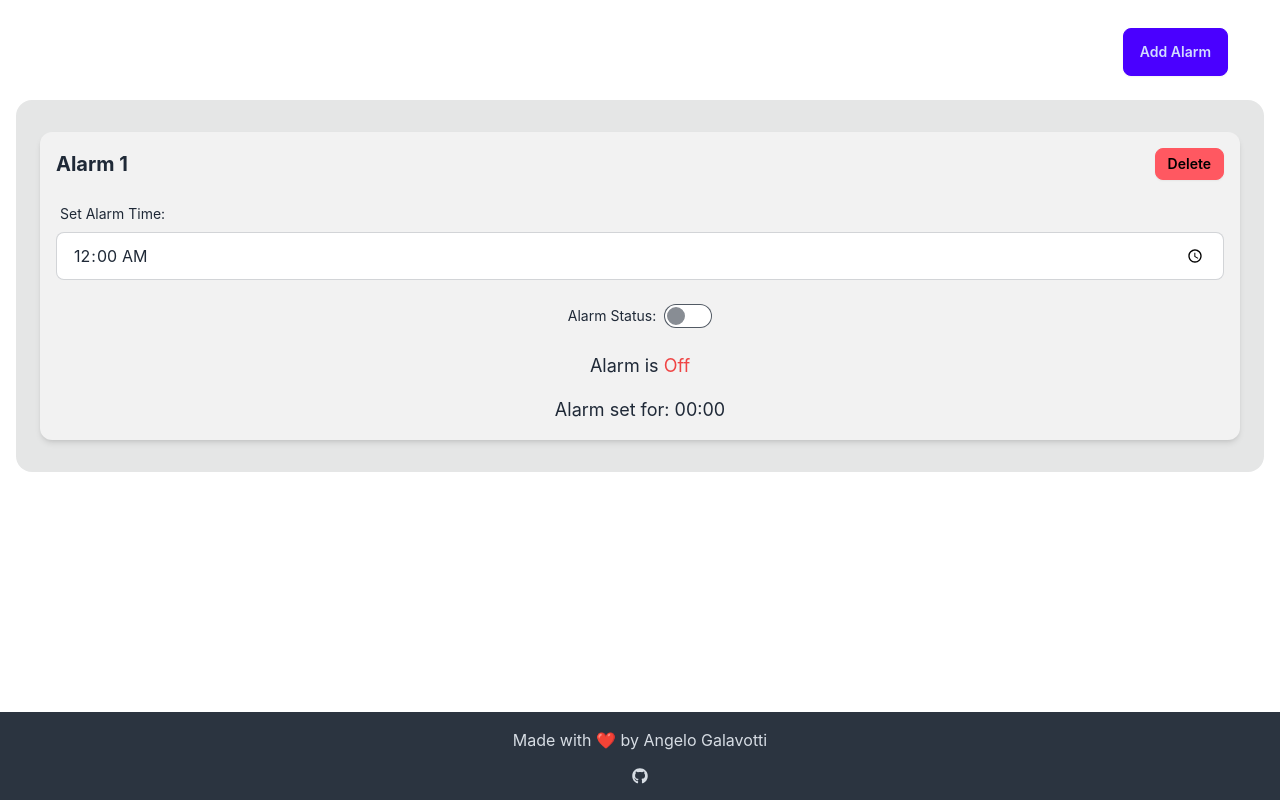
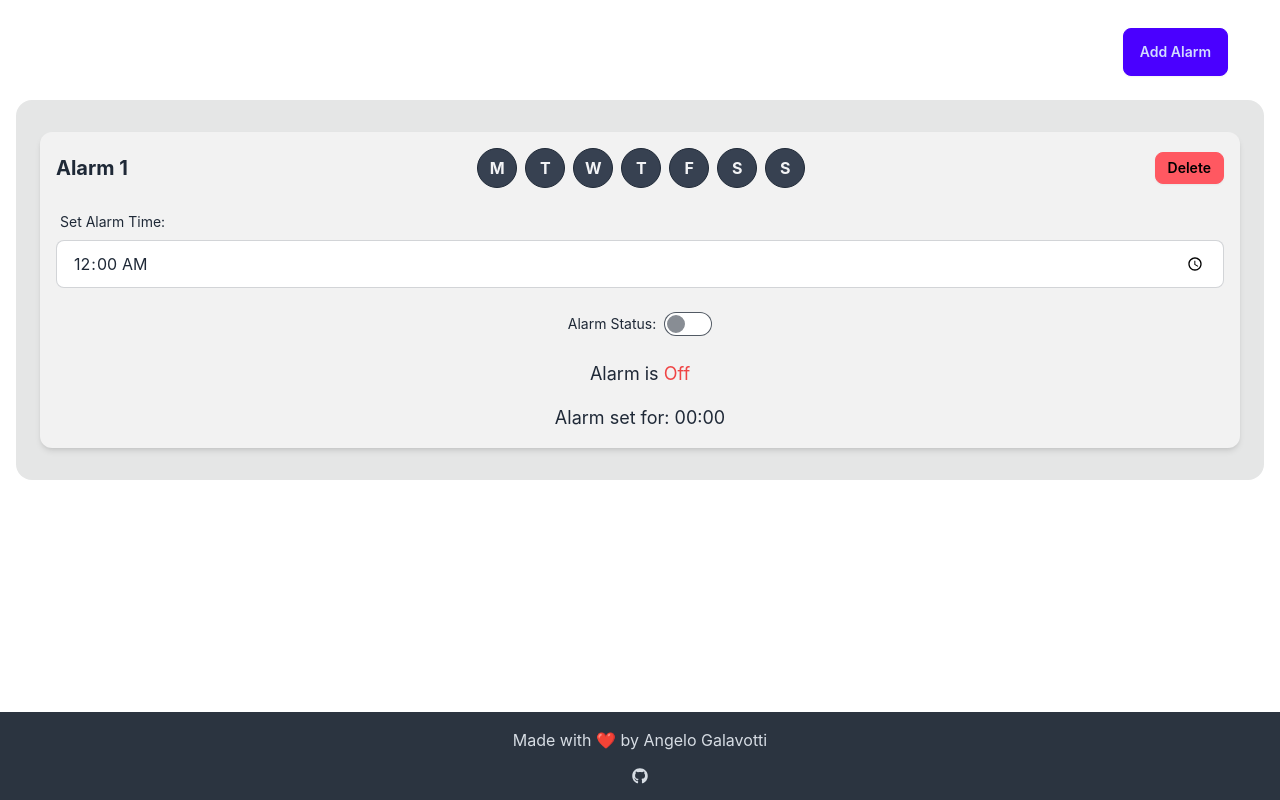
Before and after one commit to AngeloGalav/iot-smart-alarm, a React (Create React App) app in the folder frontend/: page / in a window 1280 px wide. Both pictures are taken after a click on the button "Add Alarm". Built offline with nearby package versions, Linux system fonts and the light colour scheme.

Commit message:
Add day repetition UI in frontend
- add day repetition cleanup in frontend
- remove some unused imports

```diff
--- a/frontend/src/components/Alarm.jsx
+++ b/frontend/src/components/Alarm.jsx
@@ -3,9 +3,32 @@ import React, { useState, useEffect } from "react";
 const Alarm = ({ id, onDelete }) => {
   const [isAlarmOn, setIsAlarmOn] = useState(false);
   const [alarmTime, setAlarmTime] = useState("00:00");
+  const [selectedDays, setSelectedDays] = useState(new Set());
 
   const handleToggle = () => setIsAlarmOn(!isAlarmOn);
   const handleTimeChange = (e) => setAlarmTime(e.target.value);
+
+  const weekdays = [
+    { label: "M", id: 1, name: "Monday" },
+    { label: "T", id: 2, name: "Tuesday" },
+    { label: "W", id: 3, name: "Wednesday" },
+    { label: "T", id: 4, name: "Thursday" },
+    { label: "F", id: 5, name: "Friday" },
+    { label: "S", id: 6, name: "Saturday" },
+    { label: "S", id: 7, name: "Sunday" },
+  ];
+
+  // Handle toggling of selected days
+  const handleDayClick = (dayId) => {
+    // react automatically sends the prevstate as parameter to the anon func
+    // this happens each time we use an updater from the useState hook
+    setSelectedDays((prevDays) => {
+      const updatedDays = new Set(prevDays);
+      // add to the set only if it is not the in the prevDays list,
+      updatedDays.has(dayId) ? updatedDays.delete(dayId) : updatedDays.add(dayId);
+      return updatedDays;
+    });
+  };
 
   // This stuff will be handled by the module in due time
   // runs each time [isAlarmOn, alarmTime] changes
@@ -28,11 +51,31 @@ const Alarm = ({ id, onDelete }) => {
   return (
     <div className="p-4 my-2 bg-base-200 rounded-xl shadow-md space-y-4 text-center">
       <div className="flex justify-between items-center">
+        {/* ALarm title */}
         <h2 className="text-xl font-bold">Alarm {id}</h2>
+
+        {/* Weekday Selection */}
+        <div className="flex space-x-2">
+          {weekdays.map(({ label, id }) => (
+            <button
+              key={id}
+              className={`w-10 h-10 flex items-center justify-center rounded-full border font-bold ${
+                selectedDays.has(id) ? "bg-teal-500 text-white border-blue-700" : "bg-gray-700 text-gray-100 border-gray-800"
+              }`}
+              onClick={() => handleDayClick(id)}
+            >
+              {label}
+            </button>
+          ))}
+        </div>
+
+        {/* Delete button */}
         <button className="btn btn-error btn-sm" onClick={() => onDelete(id)}>
           Delete
         </button>
       </div>
+
+      {/* handle time change */}
       <div className="form-control">
         <label className="label">
           <span className="label-text">Set Alarm Time:</span>
--- a/frontend/src/components/Footer.jsx
+++ b/frontend/src/components/Footer.jsx
@@ -1,7 +1,6 @@
 import './Footer.css'
-import { FontAwesomeIcon } from '@fortawesome/react-fontawesome'
 // Footer.js
-import { FaBeer, FaGithub } from 'react-icons/fa';
+import { FaGithub } from 'react-icons/fa';
 
 
 const MyFooter = () => {
```
Also changed, not shown: 1 other file (tests, documents, lock files or other folders).
